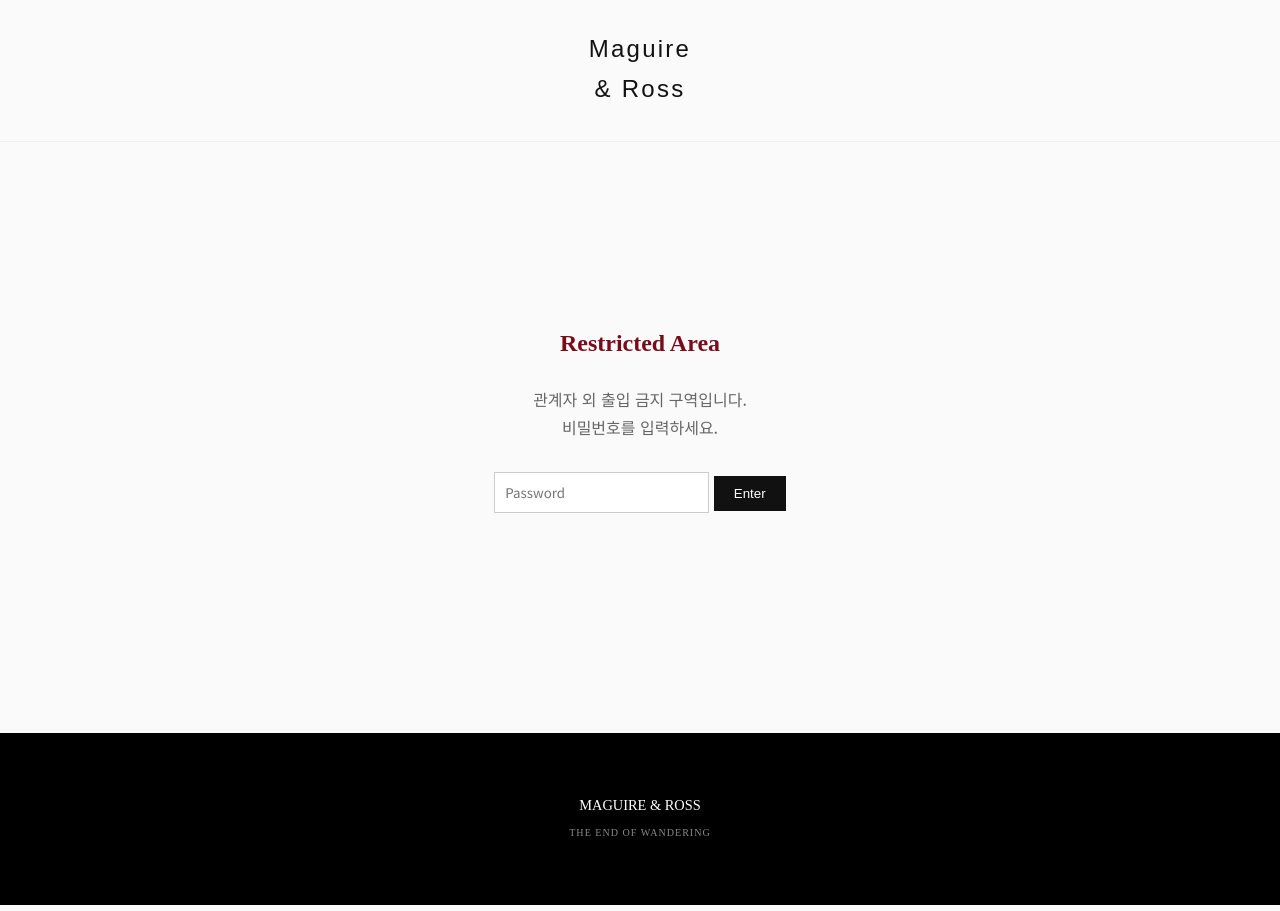
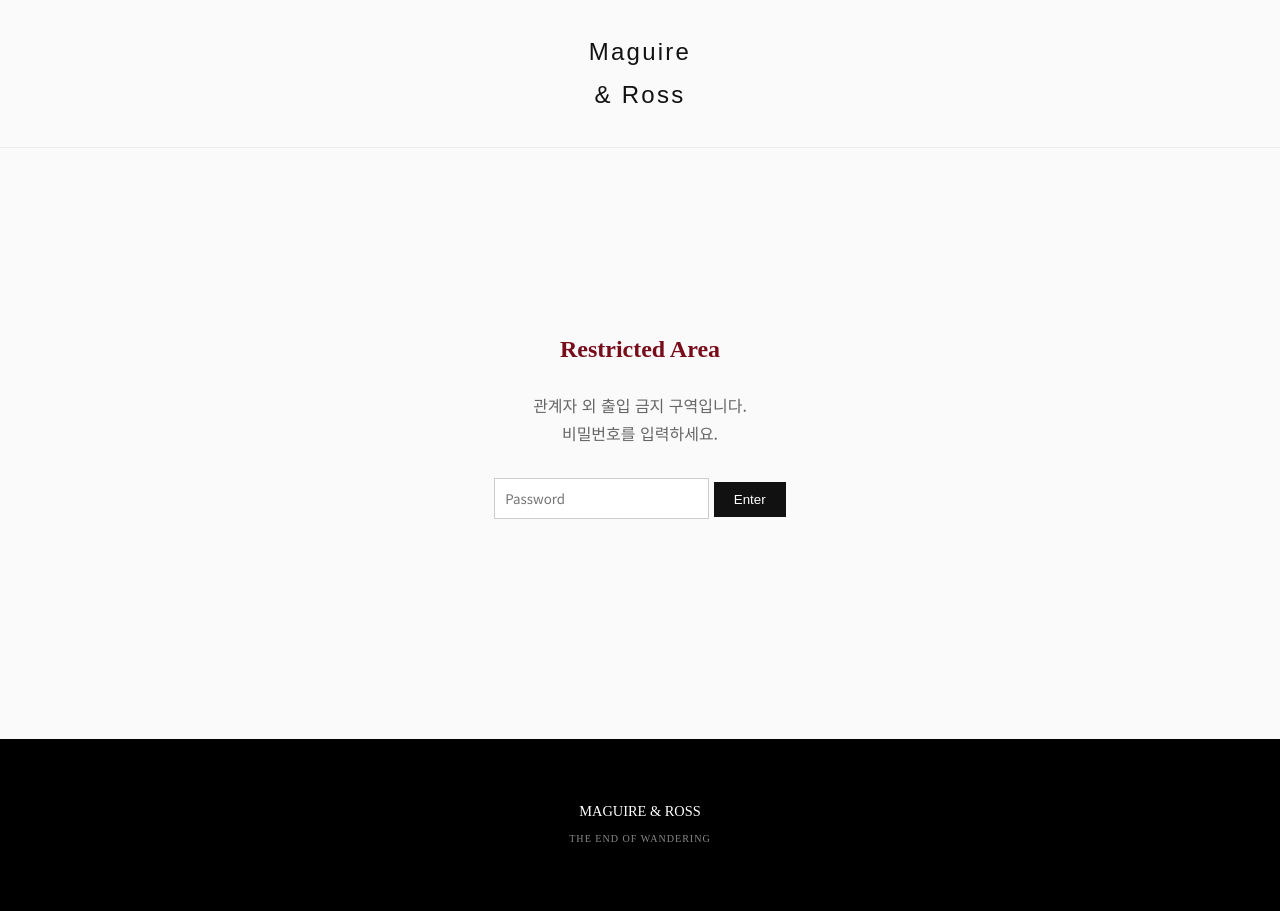
Before and after one commit to narelim/mag-ross-archive, a Jekyll site: the page built from secret.html, in a window 1280 px wide. Built offline with Jekyll 4.4.1, drawn with Linux system fonts in a browser that asks for light colours; some web fonts are replaced.

Commit message:
Update style.css

```diff
--- a/assets/css/style.css
+++ b/assets/css/style.css
@@ -4,12 +4,13 @@
 
 @import url('https://fonts.googleapis.com/css2?family=Playfair+Display+SC:ital,wght@0,400;0,700;0,900;1,400;1,700;1,900&display=swap');
 
+@import url('https://fonts.googleapis.com/css2?family=Dancing+Script:wght@400..700&display=swap');
+
 
 .gruppo-regular {
   font-family: "Gruppo", sans-serif;
-  font-weight: 500;
+  font-weight: 400;
   font-style: normal;
-  line-height: 0.3;
   font-size: 24px;
 }
 
@@ -47,6 +48,13 @@
   font-family: "Playfair Display SC", serif;
   font-weight: 900;
   font-style: italic;
+}
+
+.dancing-script-<uniquifier> {
+  font-family: "Dancing Script", cursive;
+  font-optical-sizing: auto;
+  font-weight: <weight>;
+  font-style: normal;
 }
 
 
```
